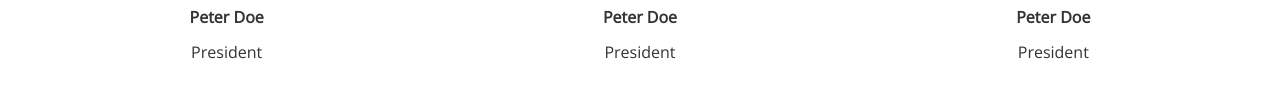
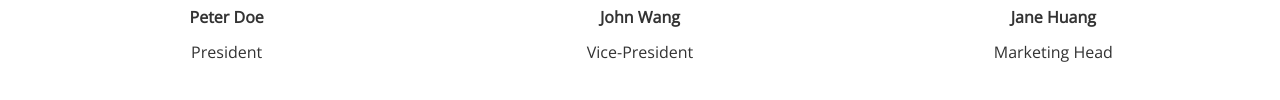
Before and after one commit to carlosyabreu/finantial-company, a plain HTML site: page index.html in a window 1280 px wide. Shown: the part 3222-3322 px from the top of the page. Drawn offline with nearby package versions, Linux system fonts and the light colour scheme.

Commit message:
update team description

```diff
--- a/index.html
+++ b/index.html
@@ -149,13 +149,13 @@
                 </div>
                 <div>
                     <img src="../img/team/person1.jpg" alt="">
-                    <h4>Peter Doe</h4>
-                    <p>President</p>
+                    <h4>John Wang</h4>
+                    <p>Vice-President</p>
                 </div>
                 <div>
                     <img src="../img/team/person2.jpg" alt="">
-                    <h4>Peter Doe</h4>
-                    <p>President</p>
+                    <h4>Jane Huang</h4>
+                    <p>Marketing Head</p>
                 </div>
             </div>
         </section>
```
